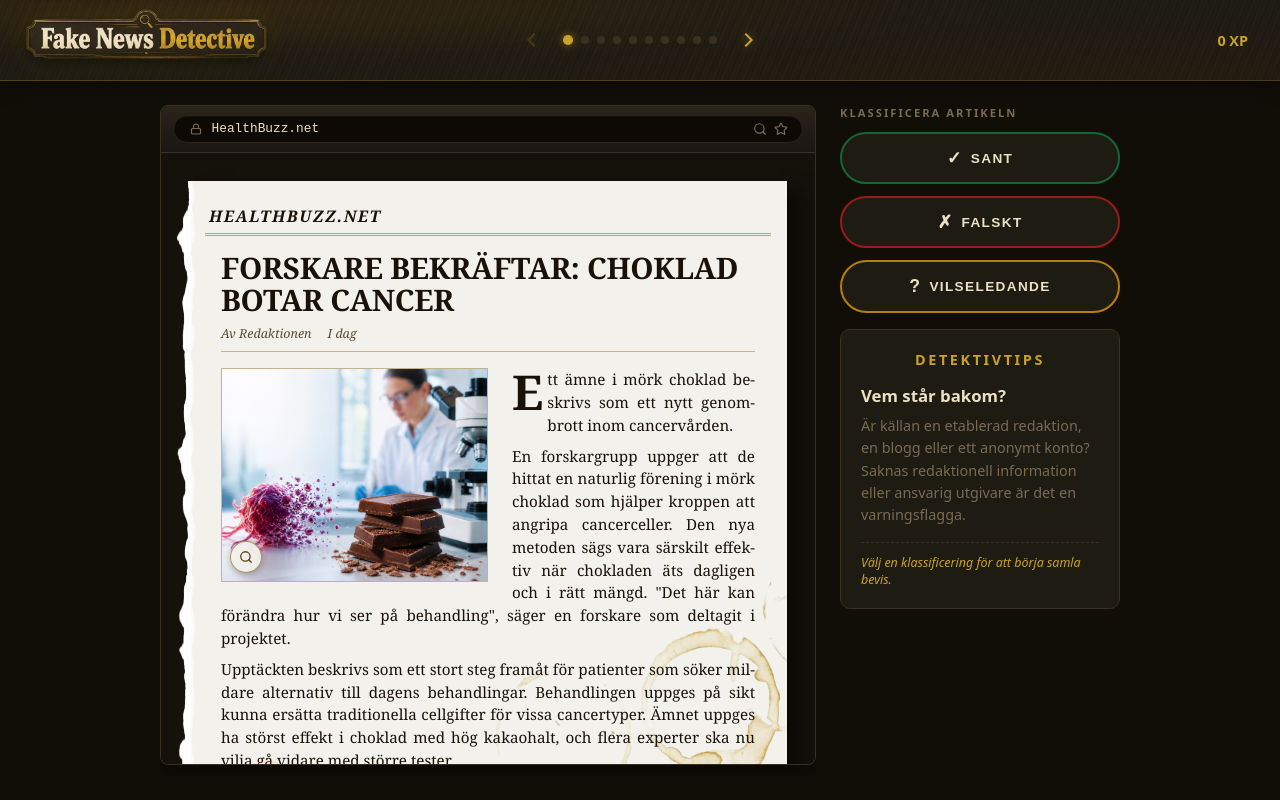
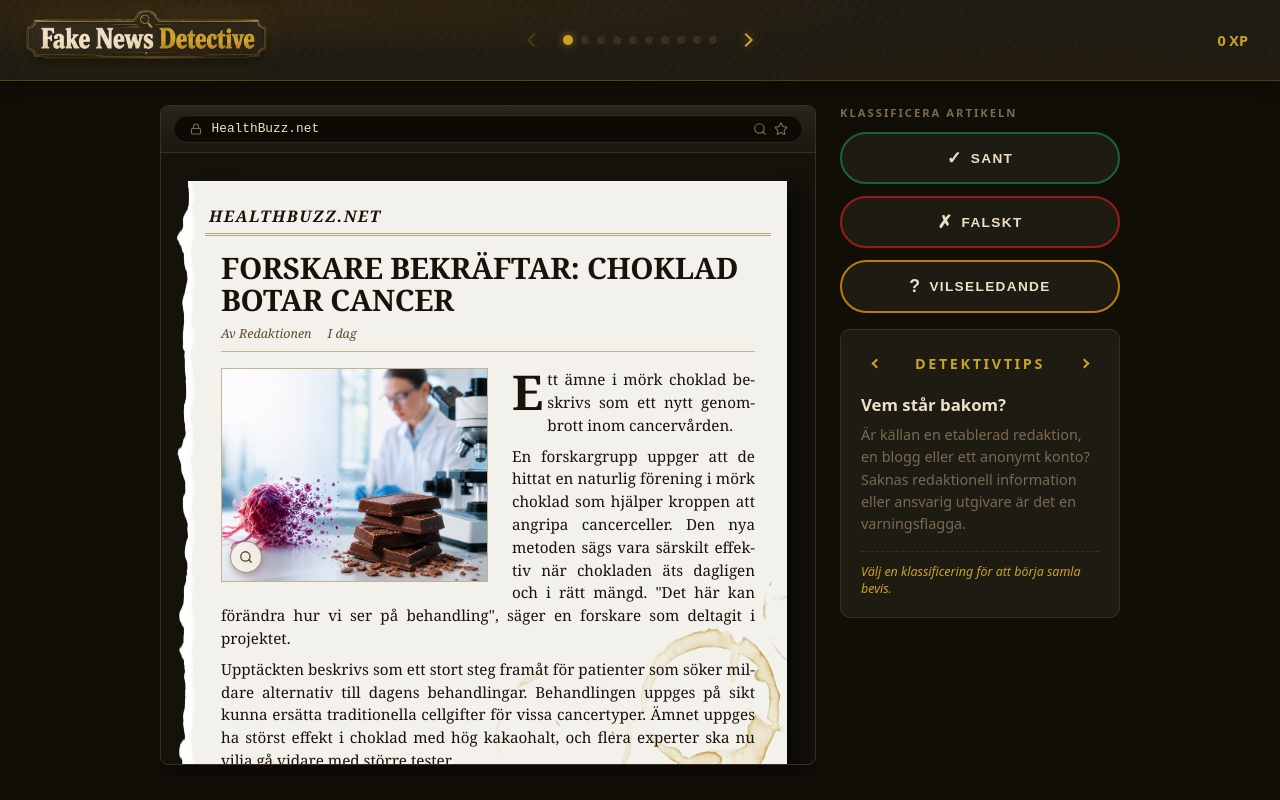
Before and after one commit to themalind/fake-news-detective-hackathon2026, a React (Vite) app: page / in a window 1280 px wide. Both pictures are taken after a click on the button "STARTA UTREDNING". Built offline with nearby package versions, Linux system fonts and the light colour scheme.

Commit message:
added detective hints and enable hint navigation in GamePage

```diff
--- a/src/data/hints.ts
+++ b/src/data/hints.ts
@@ -47,6 +47,34 @@ export const SOURCE_CRITIC_HINTS: Hint[] = [
     title: 'Rubrik vs innehåll',
     body: 'Ibland är texten korrekt — men rubriken är pumpad. Läs hela artikeln innan du dömer av, och jämför vad som faktiskt står med vad rubriken lovar.',
   },
+  {
+    title: 'Tre-källor-regeln',
+    body: 'Trovärdig fakta bekräftas oftast av flera oberoende källor. Hittar du bara en — och den är okänd — vänta med att dela.',
+  },
+  {
+    title: 'Åsikt eller nyhet?',
+    body: 'Skiljer artikeln på saklig rapport och författarens åsikt? "Enligt SCB" är en nyhet. "Det här är skandalöst" är en åsikt.',
+  },
+  {
+    title: 'Anatomi i AI-bilder',
+    body: 'AI-bilder fastnar ofta på fingrar, ögon, tänder och text i bakgrunden. Räkna fingrar, kolla ögonens spegelbild och leta efter mjuka övergångar.',
+  },
+  {
+    title: 'Filterbubblan',
+    body: 'Om alla i ditt flöde säger samma sak — kolla om det är ett eko av algoritmen snarare än en bred bekräftelse i verkligheten.',
+  },
+  {
+    title: 'Klickbete-rubrik?',
+    body: 'Extrema rubriker som "Det här CHOCKAR experterna" är klassiska klickbeten (eng: "Clickbait") — rubriker designade för att kittla nyfikenheten utan att leverera substans. Hela poängen är att du klickar och i många fall utsatt för marknadsföring; sanningshalten är sekundär.',
+  },
+  {
+    title: 'Produkt i fokus = vinklat',
+    body: 'Pekar artikeln på en specifik produkt eller ett varumärke som "lösningen"? Riktig nyhetsrapportering är opartisk. Vinklade texter kallas ofta annonsbilagor, native ads eller sponsrat innehåll — leta efter den lilla märkningen.',
+  },
+  {
+    title: 'Algoritmen jagar dina känslor',
+    body: 'Plattformar samlar data om vad som får dig att stanna kvar. Innehåll som triggar ilska, rädsla eller chock prioriteras eftersom det engagerar — inte för att det stämmer. Förutsätt att info från okända källor är vinklad tills du kan bekräfta den någon annanstans.',
+  },
 ];
 
 export const URL_INSPECT_TIPS: Hint[] = [
@@ -79,3 +107,11 @@ export const URL_INSPECT_TIPS: Hint[] = [
     body: 'Många desinfo-sajter är registrerade nyligen. En whois-koll kan visa registreringsdatum — bara dagar/veckor gammalt är en varningsflagga.',
   },
 ];
+
+// Kombinerad lista som rullas i HintCard:n. URL-tipsen gör sig bra som
+// allmänna detektivtips också, även om de fortfarande visas separat i
+// URL-inspect-modalen för fokuserad URL-granskning.
+export const DETECTIVE_HINTS: Hint[] = [
+  ...SOURCE_CRITIC_HINTS,
+  ...URL_INSPECT_TIPS,
+];
--- a/src/pages/GamePage.scss
+++ b/src/pages/GamePage.scss
@@ -1426,14 +1426,61 @@
   flex-direction: column;
   gap: 0.55rem;
 
+  &__header {
+    display: flex;
+    align-items: center;
+    gap: 0.5rem;
+    padding-bottom: 8px;
+  }
+
+  &__nav {
+    all: unset;
+    box-sizing: border-box;
+    cursor: pointer;
+    display: flex;
+    align-items: center;
+    justify-content: center;
+    width: 28px;
+    height: 28px;
+    border-radius: 50%;
+    transition: background 0.15s;
+    flex-shrink: 0;
+
+    &::before {
+      content: '';
+      display: block;
+      width: 7px;
+      height: 7px;
+      border-top: 2px solid $color-primary;
+      border-right: 2px solid $color-primary;
+    }
+
+    &--prev::before {
+      transform: translateX(1px) rotate(-135deg);
+    }
+
+    &--next::before {
+      transform: translateX(-1px) rotate(45deg);
+    }
+
+    &:hover {
+      background: $color-primary-dim;
+    }
+
+    &:focus-visible {
+      outline: 2px solid $color-primary;
+      outline-offset: 2px;
+    }
+  }
+
   &__badge {
+    flex: 1;
     font-size: 0.9rem;
     font-weight: 800;
     letter-spacing: 0.18em;
     color: $color-primary;
     text-transform: uppercase;
     text-align: center;
-    padding-bottom: 8px;
   }
 
   &__title {
--- a/src/pages/GamePage.tsx
+++ b/src/pages/GamePage.tsx
@@ -1,7 +1,7 @@
-import { useEffect, useMemo, useState } from "react";
+import { useEffect, useMemo, useRef, useState } from "react";
 import { useGame } from "../context/GameContext";
 import { CASES } from "../data/cases";
-import { SOURCE_CRITIC_HINTS, URL_INSPECT_TIPS } from "../data/hints";
+import { DETECTIVE_HINTS, URL_INSPECT_TIPS } from "../data/hints";
 import type {
   Case,
   Classification,
@@ -549,10 +549,36 @@ function LockInfoPopover({
   );
 }
 
-function HintCard({ hint }: { hint: { title: string; body: string } }) {
+function HintCard({
+  hints,
+  index,
+  onIndexChange,
+}: {
+  hints: { title: string; body: string }[];
+  index: number;
+  onIndexChange: (next: number) => void;
+}) {
+  const hint = hints[index];
+  const prev = () => onIndexChange((index - 1 + hints.length) % hints.length);
+  const next = () => onIndexChange((index + 1) % hints.length);
+
   return (
     <aside className="hint-card" aria-label="Detektivtips">
-      <div className="hint-card__badge">Detektivtips</div>
+      <div className="hint-card__header">
+        <button
+          type="button"
+          className="hint-card__nav hint-card__nav--prev"
+          onClick={prev}
+          aria-label="Föregående tips"
+        />
+        <span className="hint-card__badge">Detektivtips</span>
+        <button
+          type="button"
+          className="hint-card__nav hint-card__nav--next"
+          onClick={next}
+          aria-label="Nästa tips"
+        />
+      </div>
       <h3 className="hint-card__title">{hint.title}</h3>
       <p className="hint-card__body">{hint.body}</p>
       <p className="hint-card__footer">
@@ -782,8 +808,17 @@ export default function GamePage() {
   const [showImageAnalysis, setShowImageAnalysis] = useState(false);
   const [showUrlInspect, setShowUrlInspect] = useState(false);
 
-  const currentHint =
-    SOURCE_CRITIC_HINTS[state.currentCaseIndex % SOURCE_CRITIC_HINTS.length];
+  // Detektivtips: stegas fram automatiskt varje gång användaren byter case,
+  // men man kan också manuellt bläddra med chevron-pilarna och fortsätta
+  // därifrån vid nästa case-byte.
+  const [hintIndex, setHintIndex] = useState(0);
+  const lastSeenCaseIndex = useRef(state.currentCaseIndex);
+  useEffect(() => {
+    if (lastSeenCaseIndex.current !== state.currentCaseIndex) {
+      lastSeenCaseIndex.current = state.currentCaseIndex;
+      setHintIndex((i) => (i + 1) % DETECTIVE_HINTS.length);
+    }
+  }, [state.currentCaseIndex]);
 
   // Status per case för paginerings-pluppar i headern
   const caseStatuses = CASES.map((c) => {
@@ -798,14 +833,17 @@ export default function GamePage() {
     window.scrollTo({ top: 0, behavior: "smooth" });
   }, [state.currentCaseIndex]);
 
-  // Scrolla ned till bevis-sektionen när användaren tryckt på klassificeraknapp
+  // Scrolla ned till bevis-sektionen när användaren tryckt på klassificera.
+  // Liten fördröjning så stamp-slap-animationen (0.25s) hinner spelas upp först.
   useEffect(() => {
-    if (state.phase === "investigating") {
+    if (state.phase !== "investigating") return;
+    const timer = setTimeout(() => {
       document.querySelector(".evidence-panel")?.scrollIntoView({
         behavior: "smooth",
         block: "start",
       });
-    }
+    }, 200);
+    return () => clearTimeout(timer);
   }, [state.phase]);
 
   return (
@@ -901,7 +939,11 @@ export default function GamePage() {
               </div>
             </section>
 
-            <HintCard hint={currentHint} />
+            <HintCard
+              hints={DETECTIVE_HINTS}
+              index={hintIndex}
+              onIndexChange={setHintIndex}
+            />
           </aside>
         </div>
       </div>
```
